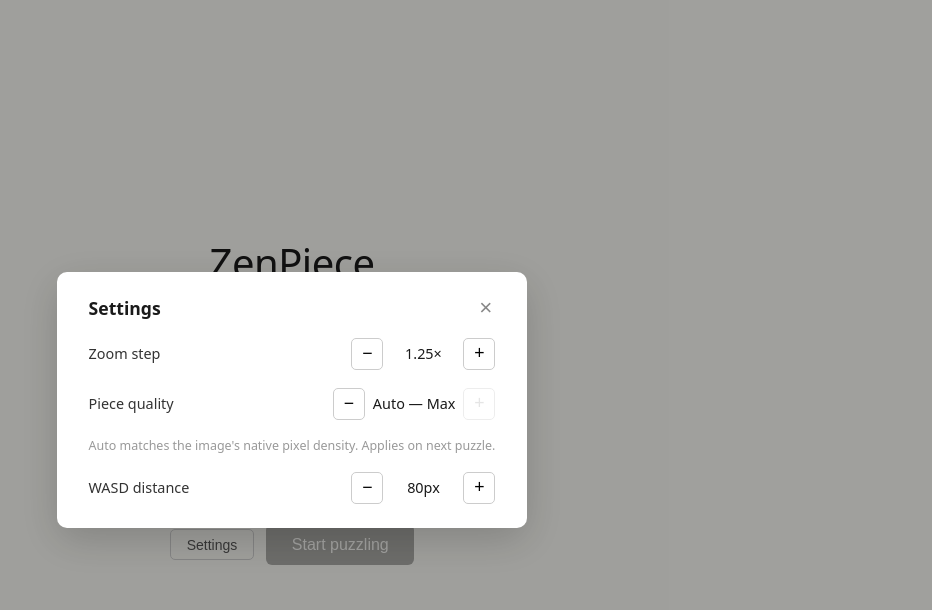
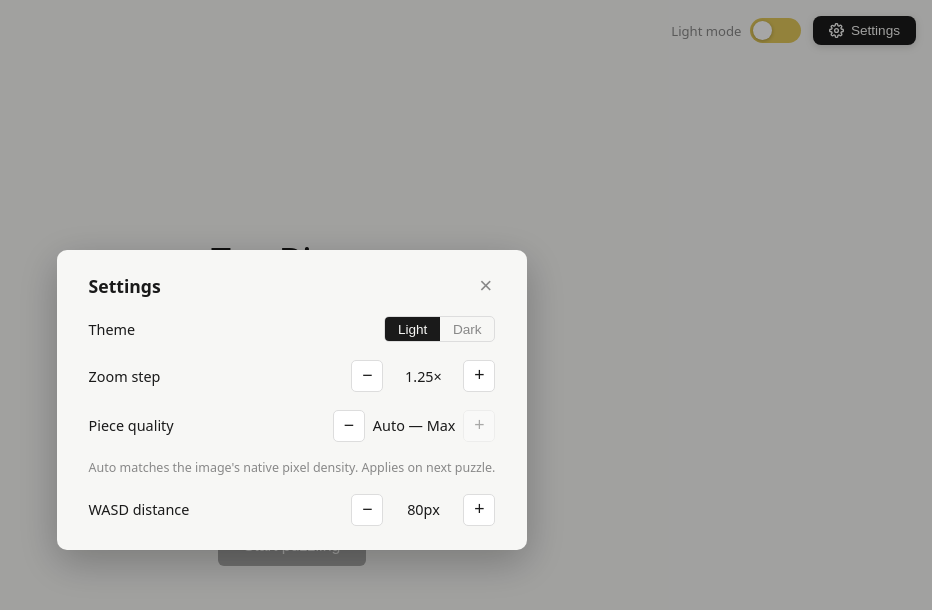
Before and after one commit to kakardo/aki-puzzle, a React (Vite) app: page / in a window 1280 px wide. Both pictures are taken after a click on the button "Settings". Shown: the top 610 px of the page, without its empty margins (348-1280 px from the left). Built offline with nearby package versions, Linux system fonts and the light colour scheme.

Commit message:
Add dark mode, coloured piece buttons, and settings/theme controls

```diff
--- a/src/App.css
+++ b/src/App.css
@@ -1,3 +1,21 @@
+:root {
+  --bg:        #f7f7f5;
+  --text:      #1a1a1a;
+  --subtle:    #888;
+  --border:    #ddd;
+  --surface:   #ffffff;
+  --hover:     #f0f0f0;
+}
+
+:root[data-theme="dark"] {
+  --bg:        #18181b;
+  --text:      #e4e4e7;
+  --subtle:    #71717a;
+  --border:    #3f3f46;
+  --surface:   #27272a;
+  --hover:     #3f3f46;
+}
+
 .start-screen {
   display: flex;
   flex-direction: column;
@@ -5,6 +23,124 @@
   justify-content: center;
   min-height: 100vh;
   gap: 1.75rem;
+  background: var(--bg);
+  color: var(--text);
+  position: relative;
+  transition: background 0.2s, color 0.2s;
+}
+
+.start-top-bar {
+  position: absolute;
+  top: 1rem;
+  right: 1rem;
+  display: flex;
+  align-items: center;
+  gap: 0.75rem;
+}
+
+.top-settings-btn {
+  display: flex;
+  align-items: center;
+  gap: 0.45rem;
+  padding: 0.45rem 1rem;
+  border: none;
+  border-radius: 8px;
+  background: #1a1a1a;
+  color: #f7f7f5;
+  font-size: 0.85rem;
+  font-weight: 500;
+  cursor: pointer;
+  box-shadow: 0 2px 8px rgba(0,0,0,0.15);
+  transition: opacity 0.15s, box-shadow 0.15s;
+}
+
+:root[data-theme="dark"] .top-settings-btn {
+  background: #3f3f46;
+  color: #e4e4e7;
+  border: 1px solid #52525b;
+}
+
+.top-settings-btn:hover {
+  opacity: 0.85;
+  box-shadow: 0 4px 14px rgba(0,0,0,0.2);
+}
+
+.theme-toggle-wrap {
+  display: flex;
+  align-items: center;
+  gap: 0.5rem;
+  cursor: pointer;
+  user-select: none;
+}
+
+.theme-label {
+  font-size: 0.82rem;
+  color: var(--subtle);
+  transition: color 0.2s;
+}
+
+.theme-toggle-wrap:hover .theme-label {
+  color: var(--text);
+}
+
+.toggle-track {
+  width: 3.2rem;
+  height: 1.6rem;
+  border-radius: 999px;
+  background: #e2c85a;
+  position: relative;
+  transition: background 0.35s;
+  flex-shrink: 0;
+  overflow: hidden;
+}
+
+.toggle-track--on {
+  background: #4c4580;
+}
+
+.toggle-icon {
+  position: absolute;
+  top: 50%;
+  transform: translateY(-50%);
+  font-size: 0.75rem;
+  line-height: 1;
+  pointer-events: none;
+  transition: opacity 0.3s;
+}
+
+.toggle-icon--sun {
+  left: 0.3rem;
+  opacity: 1;
+}
+
+.toggle-icon--moon {
+  right: 0.28rem;
+  opacity: 0;
+}
+
+.toggle-track--on .toggle-icon--sun {
+  opacity: 0;
+}
+
+.toggle-track--on .toggle-icon--moon {
+  opacity: 1;
+}
+
+.toggle-thumb {
+  position: absolute;
+  top: 0.2rem;
+  left: 0.2rem;
+  width: 1.2rem;
+  height: 1.2rem;
+  border-radius: 50%;
+  background: #fff;
+  box-shadow: 0 1px 4px rgba(0,0,0,0.25);
+  transition: transform 0.3s cubic-bezier(0.4, 0, 0.2, 1);
+  z-index: 1;
+}
+
+.toggle-track--on .toggle-thumb {
+  transform: translateX(1.6rem);
 }
 
 .start-screen h1 {
@@ -12,7 +148,7 @@
   font-weight: 400;
   letter-spacing: -0.5px;
   margin: 0;
-  color: #1a1a1a;
+  color: var(--text);
 }
 
 .start-section {
@@ -29,7 +165,7 @@
 
 .section-label {
   font-size: 0.8rem;
-  color: #999;
+  color: var(--subtle);
   text-transform: uppercase;
   letter-spacing: 0.05em;
 }
@@ -42,8 +178,8 @@
 
 .primary-btn {
   padding: 0.7rem 1.6rem;
-  background: #1a1a1a;
-  color: #fff;
+  background: var(--text);
+  color: var(--bg);
   border: none;
   border-radius: 6px;
   cursor: pointer;
@@ -95,6 +231,24 @@
   gap: 0.5rem;
 }
 
+.toolbar-bottom {
+  position: fixed;
+  top: 1rem;
+  left: 50%;
+  transform: translateX(-50%);
+  z-index: 10;
+}
+
+.puzzle-top-right {
+  position: fixed;
+  top: 1rem;
+  right: 1rem;
+  z-index: 10;
+  display: flex;
+  align-items: center;
+  gap: 0.75rem;
+}
+
 .reset-btn {
   padding: 0.4rem 0.9rem;
   background: rgba(255, 255, 255, 0.85);
@@ -115,12 +269,12 @@
   align-items: center;
   gap: 0.75rem;
   padding: 0.4rem 0.9rem;
-  background: rgba(255, 255, 255, 0.75);
-  border: 1px solid #ddd;
+  background: var(--surface);
+  border: 1px solid var(--border);
   border-radius: 5px;
   backdrop-filter: blur(4px);
   font-size: 0.78rem;
-  color: #555;
+  color: var(--subtle);
 }
 
 .hotkey-menu span {
@@ -132,13 +286,13 @@
 kbd {
   display: inline-block;
   padding: 0.1rem 0.35rem;
-  background: #f0f0f0;
-  border: 1px solid #ccc;
+  background: var(--hover);
+  border: 1px solid var(--border);
   border-bottom-width: 2px;
   border-radius: 3px;
   font-family: inherit;
   font-size: 0.75rem;
-  color: #333;
+  color: var(--text);
   line-height: 1.4;
 }
 
@@ -147,23 +301,20 @@
   padding: 0.5rem 0.75rem;
   font-size: 1.25rem;
   text-align: center;
-  border: 1px solid #ccc;
+  border: 1px solid var(--border);
   border-radius: 5px;
   outline: none;
+  background: var(--surface);
+  color: var(--text);
 }
 
 .piece-input:focus {
-  border-color: #1a1a1a;
-}
-
-.piece-input--custom {
-  border-color: #6c8ebf;
-  color: #6c8ebf;
+  border-color: var(--text);
 }
 
 .piece-hint {
   font-size: 0.85rem;
-  color: #999;
+  color: var(--subtle);
   margin: 0;
 }
 
@@ -180,38 +331,28 @@
 
 .quick-btn {
   padding: 0.3rem 0.7rem;
-  border: 1px solid #ddd;
+  border: 2px solid;
   border-radius: 4px;
-  background: #fff;
+  background: transparent;
   cursor: pointer;
   font-size: 0.85rem;
-  color: #555;
-  transition: background 0.1s, border-color 0.1s;
-}
-
-.quick-btn:hover {
-  background: #f5f5f5;
-}
-
-.quick-btn.active {
-  background: #1a1a1a;
-  color: #fff;
-  border-color: #1a1a1a;
+  font-weight: 500;
+  transition: background 0.12s, color 0.12s;
 }
 
 .settings-inline-btn {
   background: none;
-  border: 1px solid #ccc;
+  border: 1px solid var(--border);
   border-radius: 5px;
   padding: 0.4rem 1rem;
   font-size: 0.875rem;
   cursor: pointer;
-  color: #555;
+  color: var(--subtle);
   transition: background 0.1s;
 }
 
 .settings-inline-btn:hover {
-  background: #f5f5f5;
+  background: var(--hover);
 }
 
 .solved-banner {
--- a/src/App.tsx
+++ b/src/App.tsx
@@ -1,4 +1,4 @@
-import { useState } from 'react'
+import { useState, useEffect } from 'react'
 import PuzzleBoard from './PuzzleBoard'
 import SettingsModal, { type Settings } from './SettingsModal'
 import './App.css'
@@ -9,8 +9,19 @@
   return { cols, rows }
 }
 
-const DEFAULT_SETTINGS: Settings = { zoomStep: 1.25, resolution: 99, panStep: 80 }
-const QUICK_COUNTS = [75, 150, 300, 400, 500, 1000]
+const DEFAULT_SETTINGS: Settings = { zoomStep: 1.25, resolution: 99, panStep: 80, theme: 'light' }
+
+const QUICK_COUNTS: { n: number; light: string; dark: string }[] = [
+  { n: 75,   light: '#ff8787', dark: '#e03131' },
+  { n: 150,  light: '#ffa94d', dark: '#e8590c' },
+  { n: 300,  light: '#ffe066', dark: '#f59f00' },
+  { n: 400,  light: '#8ce99a', dark: '#2f9e44' },
+  { n: 500,  light: '#66d9e8', dark: '#0c8599' },
+  { n: 1000, light: '#b197fc', dark: '#6741d9' },
+]
+
+const CUSTOM_LIGHT = '#f78fd4'
+const CUSTOM_DARK  = '#c2255c'
 
 export default function App() {
   const [imageSrc, setImageSrc] = useState<string | null>(null)
@@ -20,11 +31,17 @@
   const [settings, setSettings] = useState<Settings>(DEFAULT_SETTINGS)
   const [showSettings, setShowSettings] = useState(false)
 
+  const { theme } = settings
+  useEffect(() => {
+    document.documentElement.setAttribute('data-theme', theme)
+  }, [theme])
+
   const pieceCount = parseInt(input)
   const validCount = !isNaN(pieceCount) && pieceCount >= 2 && pieceCount <= 10000
   const canStart = imageSrc !== null && validCount
   const preview = validCount ? calcGrid(pieceCount, imageAspect) : null
-  const isCustomCount = validCount && !QUICK_COUNTS.includes(pieceCount)
+  const matchedQuick = QUICK_COUNTS.find(q => q.n === pieceCount)
+  const isCustomCount = validCount && !matchedQuick
 
   function handleFile(e: React.ChangeEvent<HTMLInputElement>) {
     const file = e.target.files?.[0]
@@ -57,8 +74,10 @@
           zoomStep={settings.zoomStep}
           resolution={settings.resolution}
           panStep={settings.panStep}
+          theme={settings.theme}
           onReset={() => setGrid(null)}
           onOpenSettings={() => setShowSettings(true)}
+          onToggleTheme={() => setSettings(s => ({ ...s, theme: s.theme === 'light' ? 'dark' : 'light' }))}
         />
         {showSettings && (
           <SettingsModal
@@ -71,8 +90,35 @@
     )
   }
 
+  const activeLight = matchedQuick ? matchedQuick.light : isCustomCount ? CUSTOM_LIGHT : undefined
+  const activeDark  = matchedQuick ? matchedQuick.dark  : isCustomCount ? CUSTOM_DARK  : undefined
+
   return (
     <div className="start-screen">
+      <div className="start-top-bar">
+        <div
+          className="theme-toggle-wrap"
+          onClick={() => setSettings(s => ({ ...s, theme: s.theme === 'light' ? 'dark' : 'light' }))}
+          role="button"
+          aria-label="Toggle theme"
+        >
+          <span className="theme-label">{theme === 'light' ? 'Light mode' : 'Dark mode'}</span>
+          <div className={`toggle-track${theme === 'dark' ? ' toggle-track--on' : ''}`}>
+            <span className="toggle-icon toggle-icon--sun">☀️</span>
+            <span className="toggle-icon toggle-icon--moon">🌙</span>
+            <div className="toggle-thumb" />
+          </div>
+        </div>
+
+        <button className="top-settings-btn" onClick={() => setShowSettings(true)}>
+          <svg width="15" height="15" viewBox="0 0 24 24" fill="none" stroke="currentColor" strokeWidth="2.2" strokeLinecap="round" strokeLinejoin="round">
+            <circle cx="12" cy="12" r="3"/>
+            <path d="M19.4 15a1.65 1.65 0 0 0 .33 1.82l.06.06a2 2 0 0 1-2.83 2.83l-.06-.06a1.65 1.65 0 0 0-1.82-.33 1.65 1.65 0 0 0-1 1.51V21a2 2 0 0 1-4 0v-.09A1.65 1.65 0 0 0 9 19.4a1.65 1.65 0 0 0-1.82.33l-.06.06a2 2 0 0 1-2.83-2.83l.06-.06A1.65 1.65 0 0 0 4.68 15a1.65 1.65 0 0 0-1.51-1H3a2 2 0 0 1 0-4h.09A1.65 1.65 0 0 0 4.6 9a1.65 1.65 0 0 0-.33-1.82l-.06-.06a2 2 0 0 1 2.83-2.83l.06.06A1.65 1.65 0 0 0 9 4.68a1.65 1.65 0 0 0 1-1.51V3a2 2 0 0 1 4 0v.09a1.65 1.65 0 0 0 1 1.51 1.65 1.65 0 0 0 1.82-.33l.06-.06a2 2 0 0 1 2.83 2.83l-.06.06A1.65 1.65 0 0 0 19.4 9a1.65 1.65 0 0 0 1.51 1H21a2 2 0 0 1 0 4h-.09a1.65 1.65 0 0 0-1.51 1z"/>
+          </svg>
+          Settings
+        </button>
+      </div>
+
       <h1>ZenPiece</h1>
 
       <div className="start-section">
@@ -95,12 +141,17 @@
       <div className="start-section">
         <div className="piece-count-row">
           <input
-            className={`piece-input${isCustomCount ? ' piece-input--custom' : ''}`}
+            className="piece-input"
             type="number"
             min={2}
             max={10000}
             value={input}
             onChange={e => setInput(e.target.value)}
+            style={activeDark ? {
+              borderColor: activeDark,
+              color: activeDark,
+              boxShadow: `0 0 0 2px ${activeLight}55`,
+            } : undefined}
           />
           <label className="section-label">Pieces</label>
         </div>
@@ -110,20 +161,27 @@
           <p className="piece-hint piece-hint--error">Enter a number between 2 and 10 000</p>
         )}
         <div className="quick-counts">
-          {QUICK_COUNTS.map(n => (
+          {QUICK_COUNTS.map(({ n, light, dark }) => {
+            const isActive = pieceCount === n
+            return (
               <button
                 key={n}
-              className={`quick-btn${parseInt(input) === n ? ' active' : ''}`}
+                className="quick-btn"
+                style={{
+                  backgroundColor: isActive ? dark : undefined,
+                  borderColor: isActive ? dark : light,
+                  color: isActive ? '#fff' : light,
+                }}
                 onClick={() => setInput(String(n))}
               >
                 {n}
               </button>
-          ))}
+            )
+          })}
         </div>
       </div>
 
       <div className="start-section start-actions">
-        <button className="settings-inline-btn" onClick={() => setShowSettings(true)}>Settings</button>
         <button className="primary-btn" disabled={!canStart} onClick={handleStart}>
           Start puzzling
         </button>
--- a/src/PuzzleBoard.tsx
+++ b/src/PuzzleBoard.tsx
@@ -11,13 +11,15 @@
   zoomStep: number
   resolution: number
   panStep: number
+  theme: 'light' | 'dark'
   onReset: () => void
   onOpenSettings: () => void
+  onToggleTheme: () => void
 }
 
 const SNAP_THRESHOLD = 30
 
-export default function PuzzleBoard({ imageSrc, cols: COLS, rows: ROWS, zoomStep, resolution, panStep, onReset, onOpenSettings }: Props) {
+export default function PuzzleBoard({ imageSrc, cols: COLS, rows: ROWS, zoomStep, resolution, panStep, theme, onReset, onOpenSettings, onToggleTheme }: Props) {
   const [pieces, setPieces] = useState<PieceData[]>([])
   const [pieceImages, setPieceImages] = useState<Record<string, HTMLImageElement>>({})
   const [groups, setGroups] = useState<Record<string, string>>({})
@@ -285,11 +287,31 @@
   }
 
   return (
-    <div style={{ position: 'relative', background: '#e8e8e2', width: '100vw', height: '100vh' }}>
+    <div style={{ position: 'relative', background: theme === 'dark' ? '#18181b' : '#e8e8e2', width: '100vw', height: '100vh' }}>
       <div className="toolbar">
-        <button className="reset-btn" onClick={onReset}>New puzzle</button>
-        <button className="reset-btn" onClick={() => { setZoom(1); setPan({ x: 0, y: 0 }) }}>Reset zoom</button>
-        <button className="reset-btn" onClick={onOpenSettings}>Settings</button>
+        <button className="top-settings-btn" onClick={onReset}>New puzzle</button>
+        <button className="top-settings-btn" onClick={() => { setZoom(1); setPan({ x: 0, y: 0 }) }}>Reset zoom</button>
+      </div>
+
+      <div className="puzzle-top-right">
+        <div className="theme-toggle-wrap" onClick={onToggleTheme} role="button" aria-label="Toggle theme">
+          <span className="theme-label">{theme === 'light' ? 'Light mode' : 'Dark mode'}</span>
+          <div className={`toggle-track${theme === 'dark' ? ' toggle-track--on' : ''}`}>
+            <span className="toggle-icon toggle-icon--sun">☀️</span>
+            <span className="toggle-icon toggle-icon--moon">🌙</span>
+            <div className="toggle-thumb" />
+          </div>
+        </div>
+        <button className="top-settings-btn" onClick={onOpenSettings}>
+          <svg width="15" height="15" viewBox="0 0 24 24" fill="none" stroke="currentColor" strokeWidth="2.2" strokeLinecap="round" strokeLinejoin="round">
+            <circle cx="12" cy="12" r="3"/>
+            <path d="M19.4 15a1.65 1.65 0 0 0 .33 1.82l.06.06a2 2 0 0 1-2.83 2.83l-.06-.06a1.65 1.65 0 0 0-1.82-.33 1.65 1.65 0 0 0-1 1.51V21a2 2 0 0 1-4 0v-.09A1.65 1.65 0 0 0 9 19.4a1.65 1.65 0 0 0-1.82.33l-.06.06a2 2 0 0 1-2.83-2.83l.06-.06A1.65 1.65 0 0 0 4.68 15a1.65 1.65 0 0 0-1.51-1H3a2 2 0 0 1 0-4h.09A1.65 1.65 0 0 0 4.6 9a1.65 1.65 0 0 0-.33-1.82l-.06-.06a2 2 0 0 1 2.83-2.83l.06.06A1.65 1.65 0 0 0 9 4.68a1.65 1.65 0 0 0 1-1.51V3a2 2 0 0 1 4 0v.09a1.65 1.65 0 0 0 1 1.51 1.65 1.65 0 0 0 1.82-.33l.06-.06a2 2 0 0 1 2.83 2.83l-.06.06A1.65 1.65 0 0 0 19.4 9a1.65 1.65 0 0 0 1.51 1H21a2 2 0 0 1 0 4h-.09a1.65 1.65 0 0 0-1.51 1z"/>
+          </svg>
+          Settings
+        </button>
+      </div>
+
+      <div className="toolbar-bottom">
         <div className="hotkey-menu">
           <span><kbd>Q</kbd> Zoom out</span>
           <span><kbd>E</kbd> Zoom in</span>
@@ -322,9 +344,9 @@
             y={originY}
             width={COLS * pieceSize.pw}
             height={ROWS * pieceSize.ph}
-            stroke="rgba(0,0,0,0.15)"
+            stroke={theme === 'dark' ? 'rgba(255,255,255,0.12)' : 'rgba(0,0,0,0.15)'}
             strokeWidth={1}
-            fill="rgba(0,0,0,0.02)"
+            fill={theme === 'dark' ? 'rgba(255,255,255,0.03)' : 'rgba(0,0,0,0.02)'}
           />
         </Layer>
         <Layer>
--- a/src/SettingsModal.css
+++ b/src/SettingsModal.css
@@ -9,11 +9,12 @@
 }
 
 .modal {
-  background: #fff;
+  background: var(--bg);
+  color: var(--text);
   border-radius: 10px;
   padding: 1.5rem 2rem;
   min-width: 300px;
-  box-shadow: 0 12px 40px rgba(0, 0, 0, 0.18);
+  box-shadow: 0 12px 40px rgba(0, 0, 0, 0.25);
   display: flex;
   flex-direction: column;
   gap: 1.1rem;
@@ -37,12 +38,12 @@
   font-size: 1.4rem;
   line-height: 1;
   cursor: pointer;
-  color: #888;
+  color: var(--subtle);
   padding: 0 0.2rem;
 }
 
 .modal-close:hover {
-  color: #1a1a1a;
+  color: var(--text);
 }
 
 .setting-row {
@@ -54,7 +55,33 @@
 
 .setting-label {
   font-size: 0.9rem;
-  color: #333;
+  color: var(--text);
+}
+
+.theme-toggle {
+  display: flex;
+  border: 1px solid var(--border);
+  border-radius: 5px;
+  overflow: hidden;
+}
+
+.theme-btn {
+  padding: 0.3rem 0.8rem;
+  border: none;
+  background: none;
+  color: var(--subtle);
+  font-size: 0.85rem;
+  cursor: pointer;
+  transition: background 0.1s, color 0.1s;
+}
+
+.theme-btn:hover {
+  background: var(--hover);
+}
+
+.theme-btn.active {
+  background: var(--text);
+  color: var(--bg);
 }
 
 .stepper {
@@ -66,9 +93,10 @@
 .stepper-btn {
   width: 2rem;
   height: 2rem;
-  border: 1px solid #ccc;
+  border: 1px solid var(--border);
   border-radius: 5px;
-  background: #fff;
+  background: var(--surface);
+  color: var(--text);
   cursor: pointer;
   font-size: 1.1rem;
   line-height: 1;
@@ -76,7 +104,7 @@
 }
 
 .stepper-btn:hover:not(:disabled) {
-  background: #f0f0f0;
+  background: var(--hover);
 }
 
 .stepper-btn:disabled {
@@ -89,11 +117,12 @@
   text-align: center;
   font-size: 0.9rem;
   font-variant-numeric: tabular-nums;
+  color: var(--text);
 }
 
 .setting-hint {
   margin: 0;
   font-size: 0.78rem;
-  color: #999;
+  color: var(--subtle);
   text-align: center;
 }
--- a/src/SettingsModal.tsx
+++ b/src/SettingsModal.tsx
@@ -4,11 +4,15 @@
   zoomStep: number
   resolution: number
   panStep: number
+  theme: 'light' | 'dark'
 }
 
 const ZOOM_MIN = 1.05
 const ZOOM_MAX = 2.0
 const ZOOM_INC = 0.05
+const PAN_MIN = 20
+const PAN_MAX = 300
+const PAN_INC = 20
 
 interface Props {
   settings: Settings
@@ -18,7 +22,6 @@
 
 function Stepper({
   label,
-  value,
   display,
   onDecrement,
   onIncrement,
@@ -26,7 +29,6 @@
   incrementDisabled,
 }: {
   label: string
-  value?: number
   display: string
   onDecrement: () => void
   onIncrement: () => void
@@ -45,12 +47,8 @@
   )
 }
 
-const PAN_MIN = 20
-const PAN_MAX = 300
-const PAN_INC = 20
-
 export default function SettingsModal({ settings, onChange, onClose }: Props) {
-  const { zoomStep, resolution, panStep } = settings
+  const { zoomStep, resolution, panStep, theme } = settings
 
   return (
     <div className="modal-backdrop" onClick={onClose}>
@@ -58,6 +56,24 @@
         <div className="modal-header">
           <h2>Settings</h2>
           <button className="modal-close" onClick={onClose}>×</button>
+        </div>
+
+        <div className="setting-row">
+          <span className="setting-label">Theme</span>
+          <div className="theme-toggle">
+            <button
+              className={`theme-btn${theme === 'light' ? ' active' : ''}`}
+              onClick={() => onChange({ ...settings, theme: 'light' })}
+            >
+              Light
+            </button>
+            <button
+              className={`theme-btn${theme === 'dark' ? ' active' : ''}`}
+              onClick={() => onChange({ ...settings, theme: 'dark' })}
+            >
+              Dark
+            </button>
+          </div>
         </div>
 
         <Stepper
```
Lines whose indentation alone changed are shown as unchanged.
